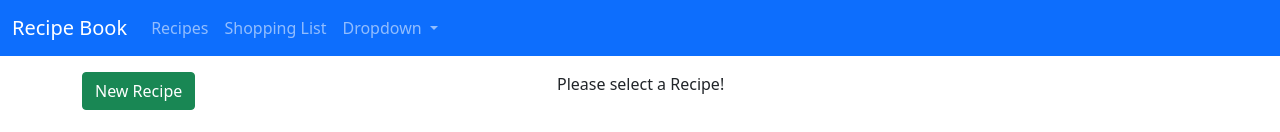
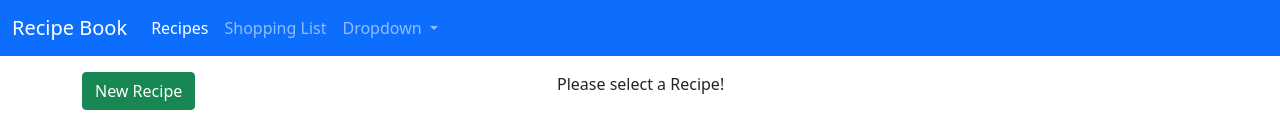
Before and after one commit to cfho/angular-complete-guide, an Angular app: page /recipes in a window 1280 px wide. Shown: the top 132 px of the page. Built offline with nearby package versions, Linux system fonts and the light colour scheme.

Commit message:
Marking Active Routes

```diff
--- a/src/app/header/header.component.html
+++ b/src/app/header/header.component.html
@@ -15,13 +15,12 @@
           <a
             class="nav-link"
             [routerLink]="['/recipes']"
-            routerLinkActive="router-link-active"
-            [routerLinkActiveOptions]="{ exact: true }"
+            routerLinkActive="active"
             >Recipes</a
           >
         </li>
         <li class="nav-item">
-          <a class="nav-link" [routerLink]="['/shopping-list']"
+          <a class="nav-link" [routerLink]="['/shopping-list']" routerLinkActive="active"
             >Shopping List</a
           >
         </li>
```
